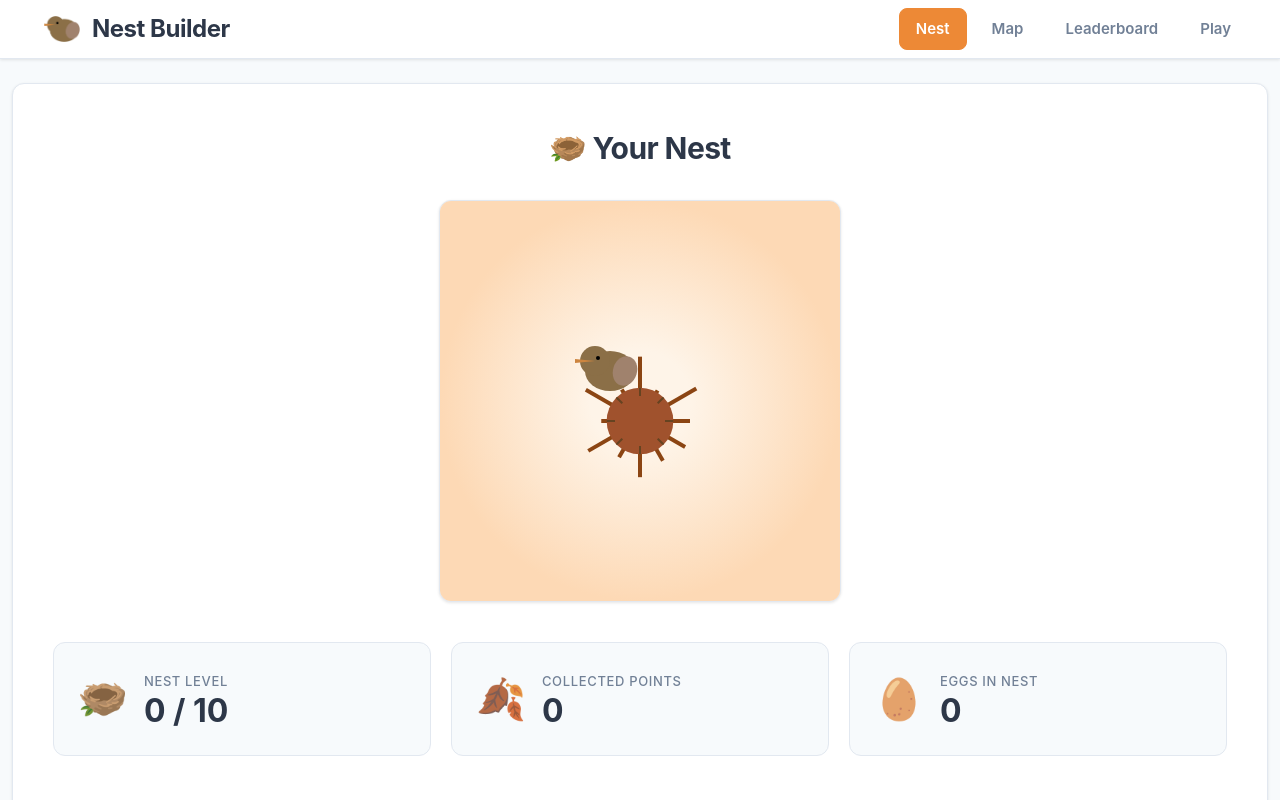
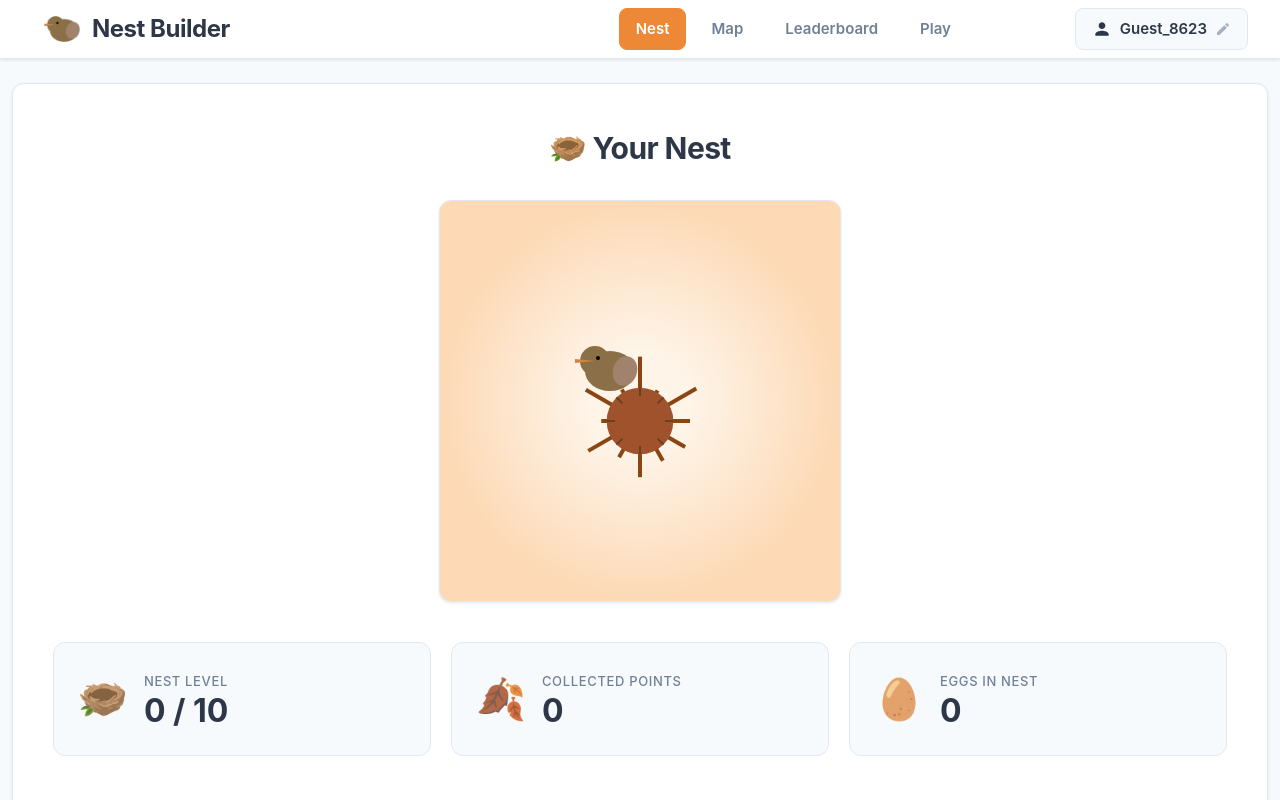
Before and after one commit to alexmen656/Woodcock-Game, a Vue app: page / in a window 1280 px wide. Shown: the top 800 px of the page. Built offline with nearby package versions, Linux system fonts and the light colour scheme; no server answers.

Commit message:
feat: Create a username when you start the game first time and let you edit it

```diff
--- a/src/App.vue
+++ b/src/App.vue
@@ -2,7 +2,7 @@
   <div id="app">
     <header class="app-header">
       <div class="header-content">
-        <div class="logo">
+        <div @click='router.push("/")' class="logo">
           <span class="logo-icon"></span>
           <img width="7.5%" src="./assets/logo.png" alt="">
           <h1>Nest Builder</h1>
@@ -13,6 +13,28 @@
           <router-link to="/leaderboard" class="nav-link">Leaderboard</router-link>
           <router-link to="/game" class="nav-link">Play</router-link>
         </nav>
+        <div class="username-section">
+          <div v-if="!editingUsername" class="username-display" @click="startEditUsername">
+            <svg class="username-icon" xmlns="http://www.w3.org/2000/svg" viewBox="0 0 24 24" fill="currentColor">
+              <path d="M12 12c2.21 0 4-1.79 4-4s-1.79-4-4-4-4 1.79-4 4 1.79 4 4 4zm0 2c-2.67 0-8 1.34-8 4v2h16v-2c0-2.66-5.33-4-8-4z"/>
+            </svg>
+            <span class="username-text">{{ username }}</span>
+            <svg class="edit-icon" xmlns="http://www.w3.org/2000/svg" viewBox="0 0 24 24" fill="currentColor">
+              <path d="M3 17.25V21h3.75L17.81 9.94l-3.75-3.75L3 17.25zM20.71 7.04c.39-.39.39-1.02 0-1.41l-2.34-2.34c-.39-.39-1.02-.39-1.41 0l-1.83 1.83 3.75 3.75 1.83-1.83z"/>
+            </svg>
+          </div>
+          <div v-else class="username-edit">
+            <input
+              ref="usernameInput"
+              v-model="newUsername"
+              @keyup.enter="saveUsername"
+              @blur="saveUsername"
+              class="username-input"
+              maxlength="20"
+              placeholder="Username"
+            />
+          </div>
+        </div>
       </div>
     </header>
     <main class="app-main">
@@ -20,6 +42,34 @@
     </main>
   </div>
 </template>
+
+<script setup>
+import { ref, computed, nextTick } from 'vue'
+import { useRouter } from 'vue-router'
+import { useGameStore } from './store/gameStore'
+
+const router = useRouter()
+const gameStore = useGameStore()
+const username = computed(() => gameStore.username.value)
+const editingUsername = ref(false)
+const newUsername = ref('')
+const usernameInput = ref(null)
+
+function startEditUsername() {
+  newUsername.value = username.value
+  editingUsername.value = true
+  nextTick(() => {
+    usernameInput.value?.focus()
+  })
+}
+
+async function saveUsername() {
+  if (newUsername.value.trim() && newUsername.value !== username.value) {
+    await gameStore.setUsername(newUsername.value.trim())
+  }
+  editingUsername.value = false
+}
+</script>
 
 <style scoped>
 .app-header {
@@ -34,17 +84,18 @@
 .header-content {
   max-width: 1400px;
   margin: 0 auto;
-  padding: .5rem 2rem;
+  padding: 0.5rem 2rem;
   display: flex;
   justify-content: space-between;
   align-items: center;
-  gap: 2rem;
+  gap: 1rem;
 }
 
 .logo {
   display: flex;
   align-items: center;
   gap: 0.75rem;
+  cursor: pointer;
 }
 
 .logo-icon {
@@ -57,6 +108,7 @@
   font-weight: 700;
   color: var(--primary);
   letter-spacing: -0.02em;
+  cursor: pointer;
 }
 
 .nav {
@@ -85,6 +137,69 @@
   color: white;
   background: var(--accent);
   border-color: var(--accent);
+}
+
+.username-section {
+  display: flex;
+  align-items: center;
+}
+
+.username-display {
+  display: flex;
+  align-items: center;
+  gap: 0.5rem;
+  padding: 0.5rem 1rem;
+  background: var(--bg-main);
+  border: 1px solid var(--border);
+  border-radius: 8px;
+  cursor: pointer;
+  transition: all 0.2s ease;
+}
+
+.username-display:hover {
+  border-color: var(--accent);
+  background: var(--bg-card);
+}
+
+.username-icon {
+  width: 20px;
+  height: 20px;
+  color: var(--primary);
+}
+
+.username-text {
+  font-weight: 600;
+  color: var(--primary);
+  font-size: 0.9375rem;
+}
+
+.edit-icon {
+  width: 16px;
+  height: 16px;
+  color: var(--text-secondary);
+  opacity: 0.6;
+}
+
+.username-edit {
+  display: flex;
+  align-items: center;
+}
+
+.username-input {
+  padding: 0.5rem 1rem;
+  border: 2px solid var(--accent);
+  border-radius: 8px;
+  font-size: 0.9375rem;
+  font-weight: 600;
+  color: var(--primary);
+  background: white;
+  outline: none;
+  min-width: 150px;
+}
+
+.username-input:focus {
+  border-color: var(--accent);
+  box-shadow: 0 0 0 3px rgba(255, 107, 53, 0.1);
 }
 
 .app-main {
@@ -117,6 +232,16 @@
     font-size: 0.875rem;
   }
 
+  .username-section {
+    width: 100%;
+    justify-content: center;
+  }
+
+  .username-input {
+    width: 100%;
+    max-width: 250px;
+  }
+
   .app-main {
     padding: 1rem 0.5rem;
   }
--- a/src/store/gameStore.js
+++ b/src/store/gameStore.js
@@ -6,7 +6,25 @@ const nestLevel = ref(0)
 const eggs = ref(0)
 const decorations = ref(0)
 const highscore = ref(0)
-const username = ref('Guest_' + Math.floor(Math.random() * 10000))
+
+// Generate username only once and save to localStorage
+function getOrCreateUsername() {
+  try {
+    const saved = localStorage.getItem('woodcock_game_state')
+    if (saved) {
+      const state = JSON.parse(saved)
+      if (state.username) {
+        return state.username
+      }
+    }
+  } catch (e) {
+    console.warn('Failed to load username:', e)
+  }
+  // Generate new username only if none exists
+  return 'Guest_' + Math.floor(Math.random() * 10000)
+}
+
+const username = ref(getOrCreateUsername())
 
 function loadState() {
   try {
@@ -18,7 +36,7 @@ function loadState() {
       eggs.value = state.eggs || 0
       decorations.value = state.decorations || 0
       highscore.value = state.highscore || 0
-      username.value = state.username || username.value
+      // Username already loaded in getOrCreateUsername()
     }
   } catch (e) {
     console.warn('Failed to load state:', e)
@@ -57,7 +75,26 @@ async function syncToBackend() {
   }
 }
 
+// Initialize user in backend
+async function initializeUser() {
+  try {
+    await LeaderboardAPI.updateLeaderboard({
+      username: username.value,
+      totalPoints: totalPoints.value,
+      nestLevel: nestLevel.value,
+      eggs: eggs.value,
+      decorations: decorations.value,
+      highscore: highscore.value
+    })
+    console.log('User initialized in backend')
+  } catch (e) {
+    console.warn('Failed to initialize user:', e)
+  }
+}
+
 loadState()
+// Initialize user in backend on startup
+initializeUser()
 
 export function useGameStore() {
   return {
@@ -68,9 +105,10 @@ export function useGameStore() {
     highscore,
     username,
 
-    setUsername(newUsername) {
+    async setUsername(newUsername) {
       username.value = newUsername
       saveState()
+      await syncToBackend()
     },
 
     async addPoints(points) {
```
Also changed, not shown: 1 other file (tests, documents, lock files or other folders).
